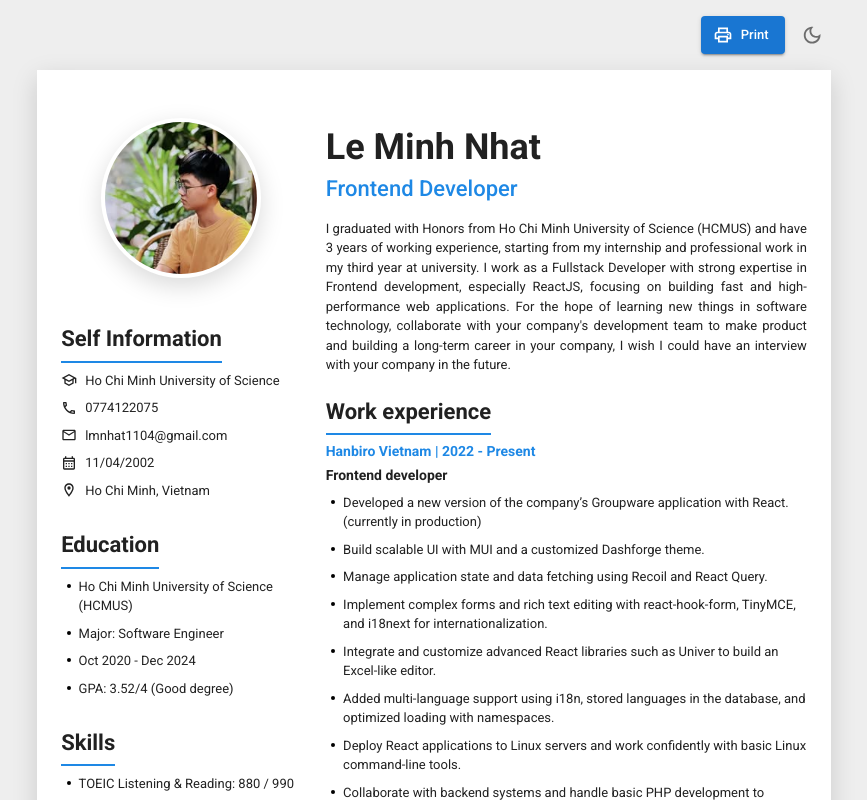
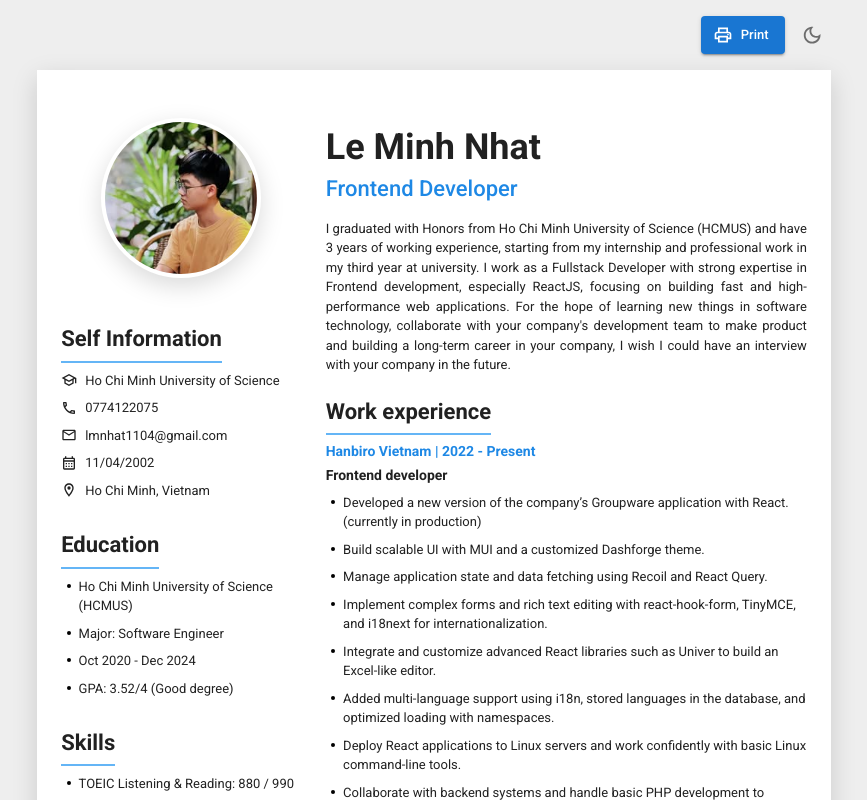
Before and after one commit to Minhnhat1104/CV-v2, a Next.js app: page / in a window 1280 px wide. Shown: the top 800 px of the page, without its empty margins (206-1073 px from the left). Built offline with nearby package versions, Linux system fonts and the light colour scheme; what @mui/material-nextjs would draw is missing.

Commit message:
update borrder

```diff
--- a/components/Section.tsx
+++ b/components/Section.tsx
@@ -16,7 +16,7 @@ const Section = ({ title, children, sx }: SectionProps) => {
         sx={{
           py: 1,
           width: "fit-content",
-          borderBottom: `2px solid ${theme.palette.text.secondary}`,
+          borderBottom: `2px solid ${theme.palette.secondary.light}`,
         }}
       >
         {title}
```
